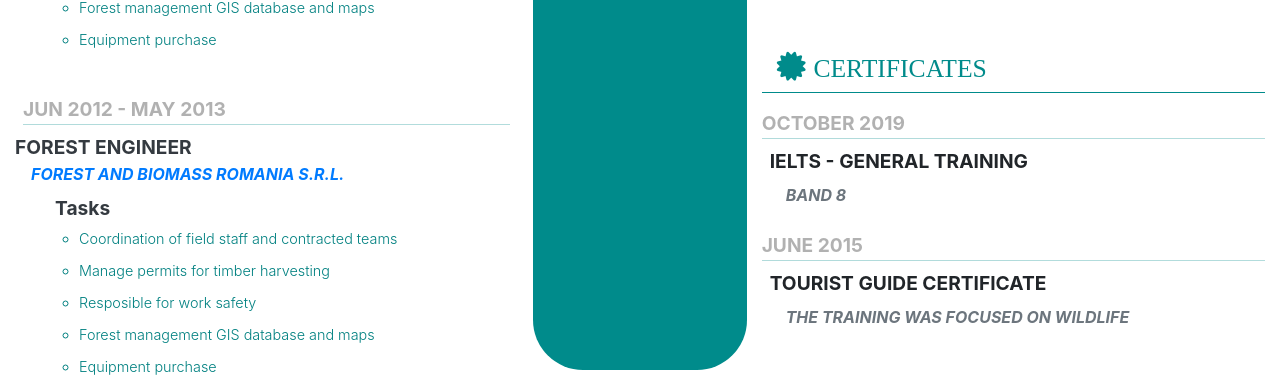
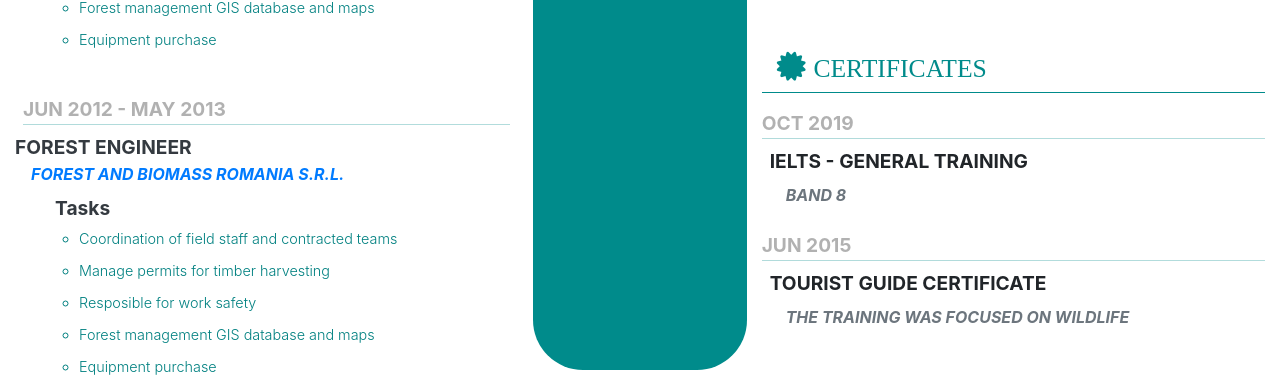
Before and after one commit to ungureanudaniel/resume1, a Django app: page / in a window 1280 px wide. Shown: the part 2445-2824 px from the top of the page. Run offline with Django 3.2, Linux system fonts and the light colour scheme; some libraries are stand-ins or nearby versions.

Commit message:
Modified some information

```diff
--- a/resumeapp/templates/resume1/home.html
+++ b/resumeapp/templates/resume1/home.html
@@ -504,11 +504,11 @@
             <div class="mt-2 chp-border">
             </div>
               <dl class="list-unstyled">
-                <dt class="date mt-3 ml-6">OCTOBER 2019</dt>
+                <dt class="date mt-3 ml-6">OCT 2019</dt>
                   <dd class="certificates font-weight-bold m-2">IELTS - GENERAL TRAINING</dd>
                   <dd class="company mt-2 ml-4 text-secondary font-weight-bold font-italic">BAND 8</dd>
                   <br/>
-                <dt class="date ">JUNE 2015</dt>
+                <dt class="date ">JUN 2015</dt>
                   <dd class="certificates font-weight-bold m-2">TOURIST GUIDE CERTIFICATE</dd>
                   <dd class="company mt-2 ml-4 text-secondary font-weight-bold font-italic">THE TRAINING WAS FOCUSED ON WILDLIFE</dd>
                   <br/>
```
